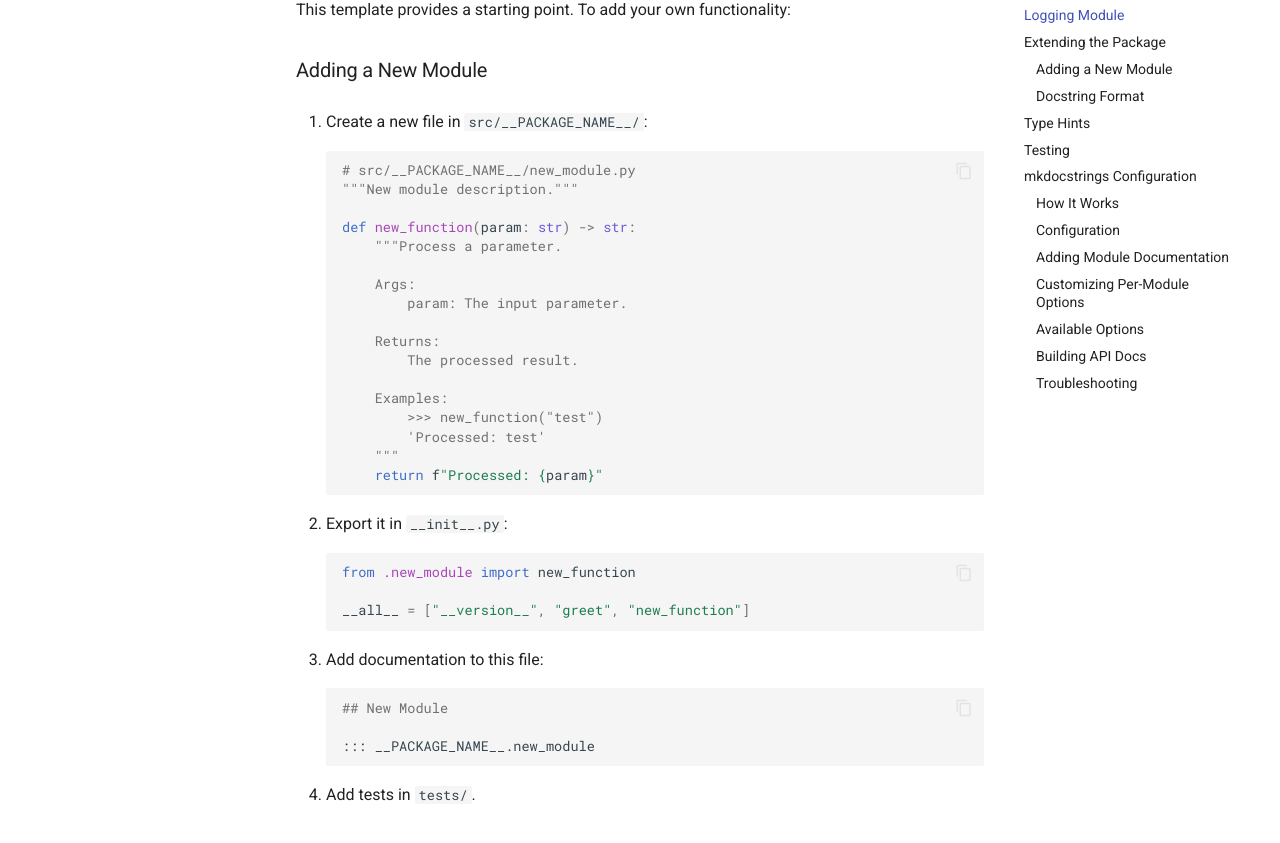
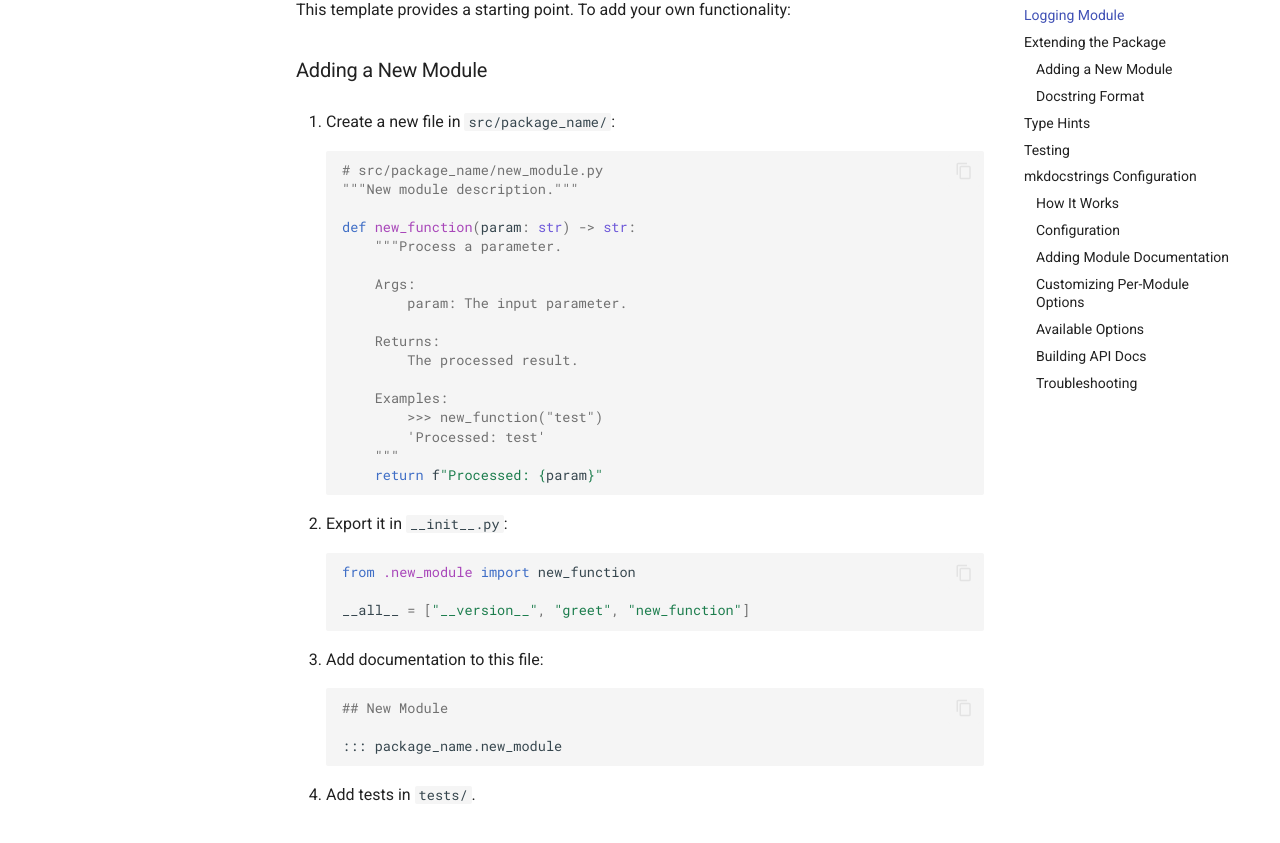
Before and after one commit to endavis/pyproject-template, an MkDocs documentation site: the page built from docs/reference/api.md, in a window 1280 px wide and 1400 px high, scrolled down 882 px. Shown: the part 147-990 px from the top of the window. Built offline with MkDocs 1.6.1 and Material for MkDocs 9.7.7, drawn with Linux system fonts in a browser that asks for light colours; comment, search, counter and statistics services are not loaded; some of the changed text lies outside the part shown.

````diff
--- a/docs/reference/api.md
+++ b/docs/reference/api.md
@@ -15,7 +15,7 @@ Complete API documentation for __PROJECT_NAME__, auto-generated from source code
 
 ## Package Overview
 
-::: __PACKAGE_NAME__
+::: package_name
     options:
       show_root_heading: false
       show_source: false
@@ -25,7 +25,7 @@ Complete API documentation for __PROJECT_NAME__, auto-generated from source code
 
 The core module provides the main functionality of the package.
 
-::: __PACKAGE_NAME__.core
+::: package_name.core
     options:
       show_root_heading: true
       show_root_full_path: true
@@ -34,7 +34,7 @@ The core module provides the main functionality of the package.
 
 Centralized logging configuration with console and structured file output.
 
-::: __PACKAGE_NAME__.logging
+::: package_name.logging
     options:
       show_root_heading: true
       show_root_full_path: true
@@ -47,9 +47,9 @@ This template provides a starting point. To add your own functionality:
 
 ### Adding a New Module
 
-1. Create a new file in `src/__PACKAGE_NAME__/`:
+1. Create a new file in `src/package_name/`:
    ```python
-   # src/__PACKAGE_NAME__/new_module.py
+   # src/package_name/new_module.py
    """New module description."""
 
    def new_function(param: str) -> str:
@@ -79,7 +79,7 @@ This template provides a starting point. To add your own functionality:
    ```markdown
    ## New Module
 
-   ::: __PACKAGE_NAME__.new_module
+   ::: package_name.new_module
    ```
 
 4. Add tests in `tests/`.
@@ -119,7 +119,7 @@ def example_function(param1: str, param2: int = 10) -> dict[str, Any]:
 All public APIs include type hints for better IDE support and type checking:
 
 ```python
-from __PACKAGE_NAME__ import greet
+from package_name import greet
 
 # Type checkers will infer the correct types
 message: str = greet("Python")
@@ -186,7 +186,7 @@ To document a new module, add it to `docs/reference/api.md`:
 
 Description of what this module does.
 
-::: __PACKAGE_NAME__.my_module
+::: package_name.my_module
     options:
       show_root_heading: true
       show_root_full_path: true
@@ -197,7 +197,7 @@ Description of what this module does.
 Override options for specific modules:
 
 ```markdown
-::: __PACKAGE_NAME__.internal
+::: package_name.internal
     options:
       show_source: false        # Hide source for internal module
       members: ["public_func"]  # Only document specific members
````
Also changed, not shown: .claude/lsp-setup.md (+1 -1 lines), CHANGELOG.md (+2 -2 lines), README.md (+2 -2 lines), docs/development/install-tools-framework.md (+1 -1 lines), docs/getting-started/installation.md (+1 -1 lines), docs/usage/basics.md (+1 -1 lines), .github/CONTRIBUTING.md, .github/SECURITY.md.
